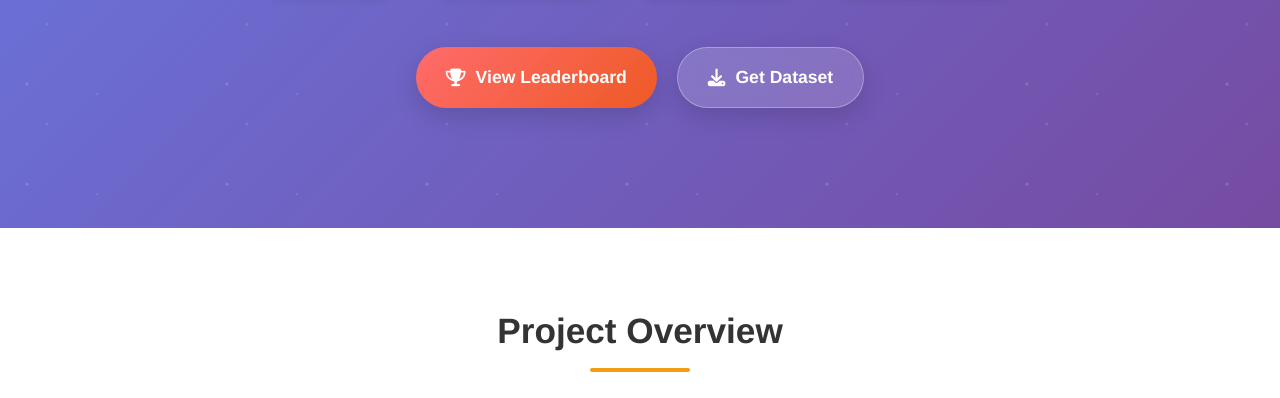
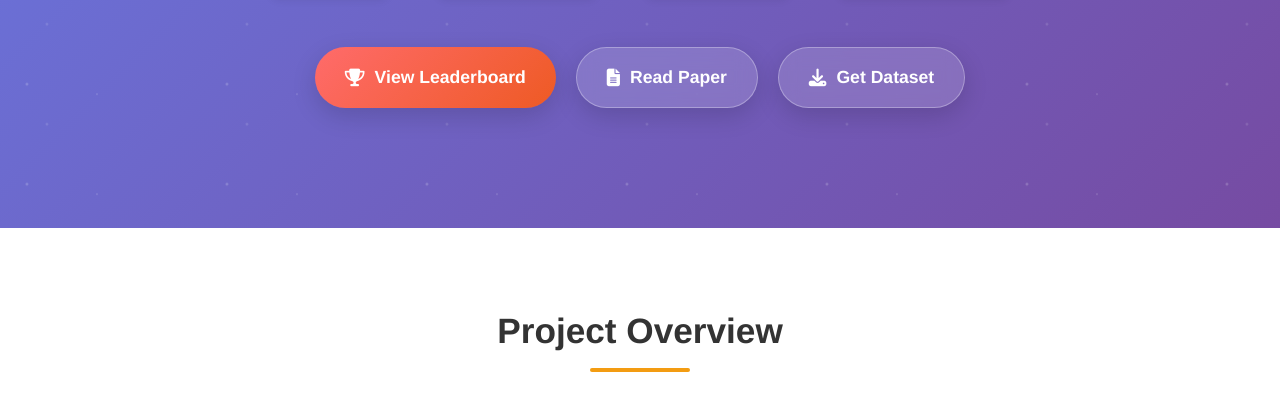
Before and after one commit to xypkent/RealDevWorldLeaderboard, a plain HTML site: page index.html in a window 1280 px wide. Shown: the part 699-1097 px from the top of the page. Drawn offline with Linux system fonts and the light colour scheme.

Commit message:
在首页添加论文链接按钮
- 在hero section的按钮组中添加"Read Paper"按钮
- 链接到arXiv论文: https://arxiv.org/abs/2508.14104
- 使用文档图标(fas fa-file-alt)
- 按钮位于"View Leaderboard"和"Get Dataset"之间
- 设置target="_blank"在新标签页打开

```diff
--- a/index.html
+++ b/index.html
@@ -65,6 +65,10 @@
                     <a href="#leaderboard" class="btn btn-primary">
                         <i class="fas fa-trophy"></i>
                         View Leaderboard
+                    </a>
+                    <a href="https://arxiv.org/abs/2508.14104" class="btn btn-secondary" target="_blank">
+                        <i class="fas fa-file-alt"></i>
+                        Read Paper
                     </a>
                     <a href="https://huggingface.co/datasets/stellaHsr-mm/RealDevBench" class="btn btn-secondary" target="_blank">
                         <i class="fas fa-download"></i>
```
